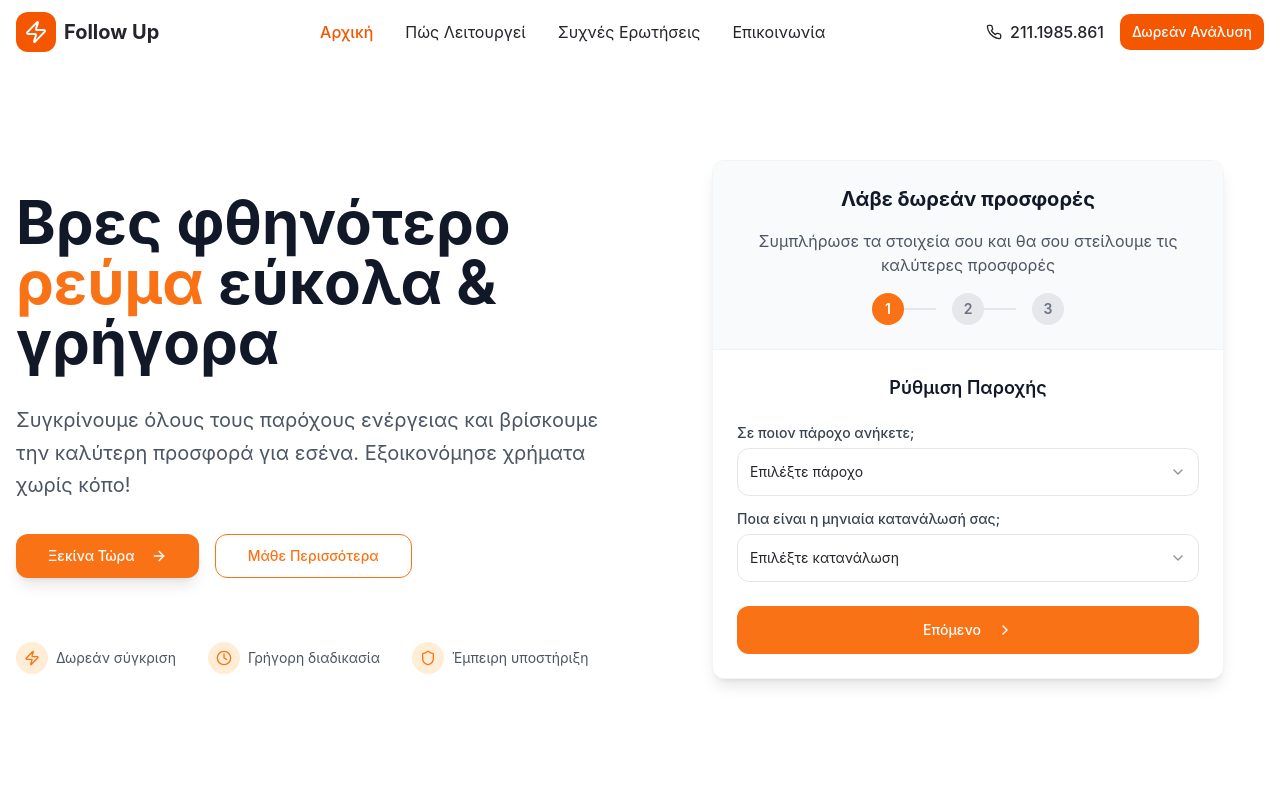
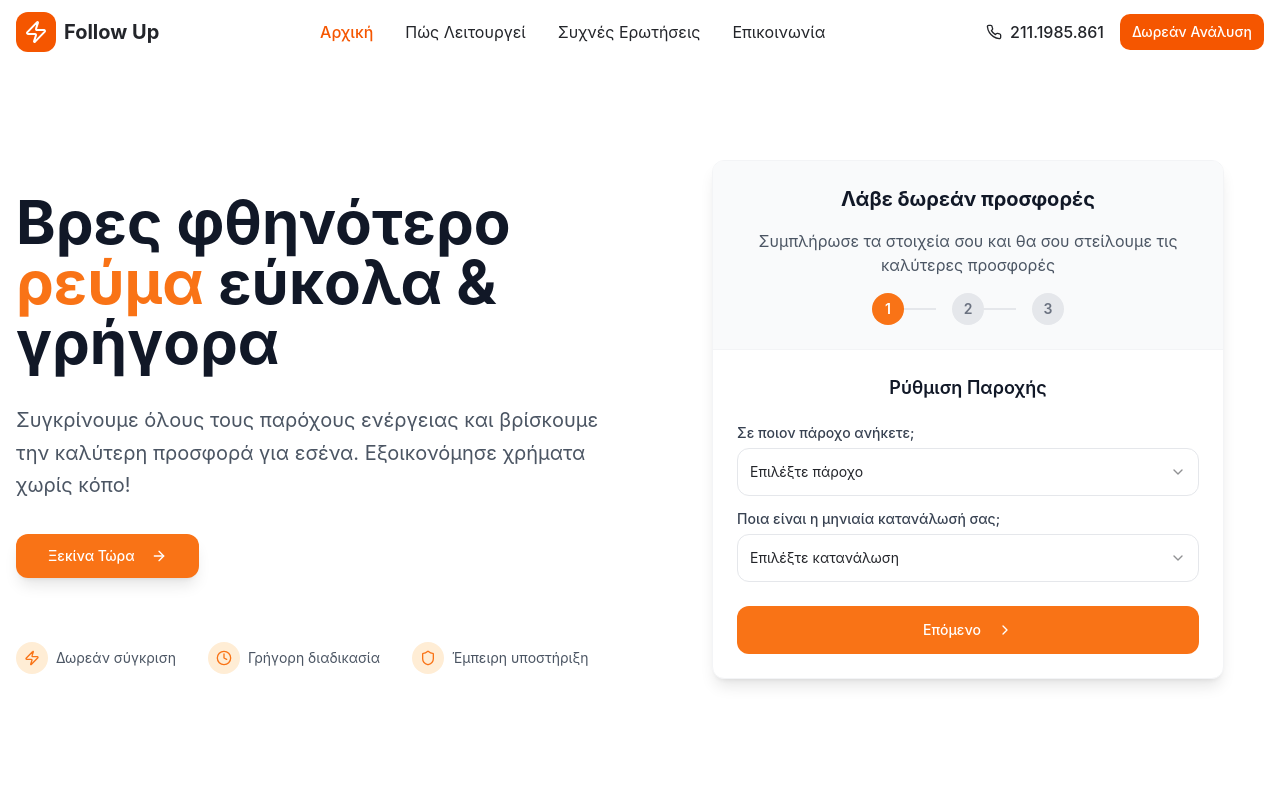
Before and after one commit to harabalos/fthinorevma-seeker-greece, a React (Vite) app: page / in a window 1280 px wide. Shown: the top 800 px of the page. Built offline with nearby package versions, Linux system fonts and the light colour scheme.

Commit message:
Visual edit in Lovable
Edited UI in Lovable

```diff
--- a/src/pages/Index.tsx
+++ b/src/pages/Index.tsx
@@ -20,11 +20,11 @@ const Index = () => {
         {/* 3D Spline Background */}
         <div className="absolute inset-0 z-0">
           <div dangerouslySetInnerHTML={{
-            __html: `
+          __html: `
               <script type="module" src="https://unpkg.com/@splinetool/viewer@1.10.26/build/spline-viewer.js"></script>
               <spline-viewer url="https://prod.spline.design/MJVI3-8NHJIyFJmu/scene.splinecode" style="width: 100%; height: 100%;"></spline-viewer>
             `
-          }}></div>
+        }}></div>
         </div>
 
         {/* Content overlay */}
@@ -48,9 +48,7 @@ const Index = () => {
                     <ArrowRight className="ml-2 w-5 h-5" />
                   </Button>
                   <Button size="lg" variant="outline" className="border-orange-500 text-orange-500 hover:bg-orange-50 px-8 py-4 rounded-lg font-medium animate-smooth" asChild>
-                    <a href="tel:2111985861">
-                      Μάθε Περισσότερα
-                    </a>
+
                   </Button>
                 </div>
 
```
